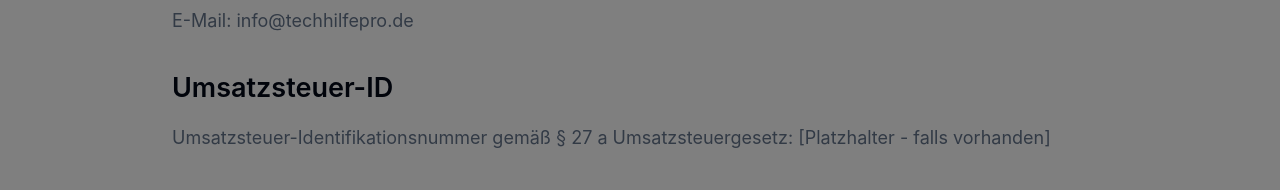
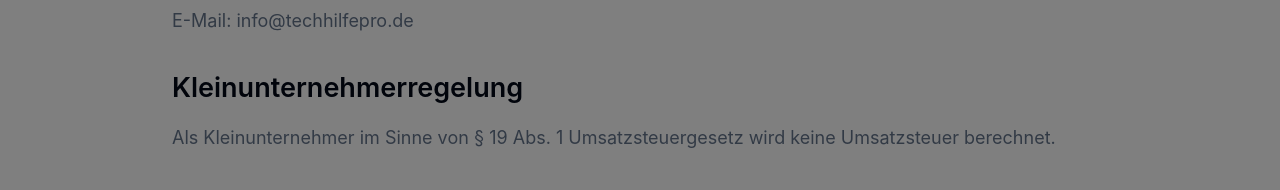
Before and after one commit to Tech-Hilfe-Pro/thp-support-buddy, a React (Vite) app: page /recht/impressum in a window 1280 px wide. Shown: the part 534-724 px from the top of the page. Built offline with nearby package versions, Linux system fonts and the light colour scheme; no server answers.

Commit message:
chore(legal): Conditionally render VAT ID

```diff
--- a/src/data/company.ts
+++ b/src/data/company.ts
@@ -7,7 +7,8 @@ export const COMPANY = {
   email: "info@techhilfepro.de",
   telE164: "+4915565029989",
   telDisplay: "+49 1556 5029989",
-  whatsappUrl: "https://wa.me/4915565029989"
+  whatsappUrl: "https://wa.me/4915565029989",
+  ustId: undefined as string | undefined // Falls später vorhanden: z. B. "DE123456789"
 };
 
 export const ADDRESS_LINE = `${COMPANY.street}, ${COMPANY.postalCode} ${COMPANY.city}`;
--- a/src/pages/recht/Impressum.tsx
+++ b/src/pages/recht/Impressum.tsx
@@ -32,13 +32,14 @@ const Impressum = () => {
             </div>
           </section>
 
-          <section>
-            <h2 className="text-2xl font-semibold text-foreground mb-4">Umsatzsteuer-ID</h2>
-            <p className="text-muted-foreground">
-              Umsatzsteuer-Identifikationsnummer gemäß § 27 a Umsatzsteuergesetz:
-              [Platzhalter - falls vorhanden]
-            </p>
-          </section>
+          {COMPANY.ustId && (
+            <section>
+              <h2 className="text-2xl font-semibold text-foreground mb-4">Umsatzsteuer-ID</h2>
+              <p className="text-muted-foreground">
+                Umsatzsteuer-Identifikationsnummer gemäß § 27 a Umsatzsteuergesetz: {COMPANY.ustId}
+              </p>
+            </section>
+          )}
 
           <section>
             <h2 className="text-2xl font-semibold text-foreground mb-4">Kleinunternehmerregelung</h2>
```
